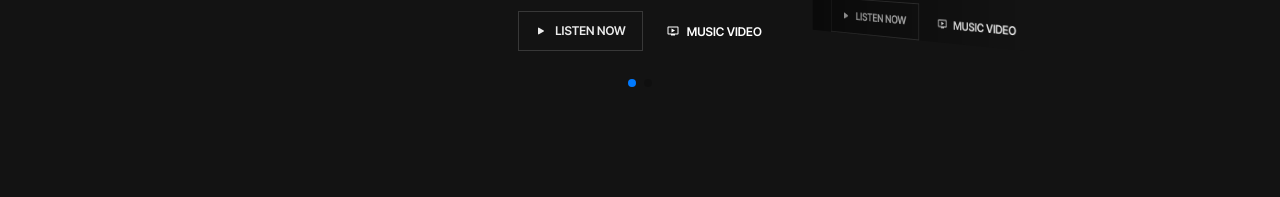
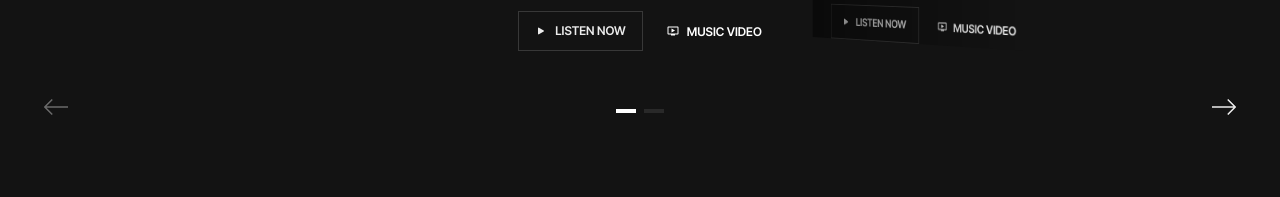
Before and after one commit to hrishikeshpaul/sinha, a React (Create React App) app: page / in a window 1280 px wide. Shown: the part 1315-1512 px from the top of the page. Built offline with nearby package versions, Linux system fonts and the light colour scheme.

Commit message:
added buttons

```diff
--- a/src/sections/about-me/AboutMe.tsx
+++ b/src/sections/about-me/AboutMe.tsx
@@ -13,8 +13,6 @@ import Masonry, { ResponsiveMasonry } from "react-responsive-masonry";
 import { Section } from "sections/Section";
 import { SectionIds } from "util/constants/Sections";
 import { useData } from "services/Data";
-import { ArrowRightIcon } from "@chakra-ui/icons";
-import { RightIcon } from "util/icons/Icon";
 
 export const AboutMe: FC = () => {
     const { data } = useData();
--- a/src/sections/releases/Releases.scss
+++ b/src/sections/releases/Releases.scss
@@ -3,6 +3,49 @@
         width: 100%;
         padding-top: 50px;
         padding-bottom: 50px;
+
+        .swiper-pagination-bullet {
+            width: 20px;
+            height: 4px;
+            border-radius: 0;
+            position: relative;
+            overflow: hidden;
+            transition: background 200ms;
+            background-color: gray;
+
+            &::before {
+                content: "";
+                display: block;
+                position: absolute;
+                top: 0;
+                right: 0;
+                bottom: 0;
+                left: 0;
+            }
+        }
+
+        .swiper-pagination-bullet-active {
+            background: gray;
+
+            &::before {
+                background-color: white;
+                animation: slide-progress 2s cubic-bezier(0.3, 0, 0.3, 1)
+                    forwards;
+
+                .swiper-paused & {
+                    // opacity: 0;
+                    animation-play-state: paused;
+                }
+            }
+        }
+
+        .swiper-pagination {
+            position: relative;
+            left: 0;
+            right: 0;
+            bottom: 0;
+            top: 0;
+        }
     }
 
     .swiper-slide {
--- a/src/sections/releases/Releases.tsx
+++ b/src/sections/releases/Releases.tsx
@@ -1,16 +1,16 @@
 import { FC } from "react";
 
-import { Button } from "@chakra-ui/button";
+import { Button, IconButton } from "@chakra-ui/button";
 import { Image } from "@chakra-ui/image";
 import { Box, Text, Flex } from "@chakra-ui/layout";
-import { EffectCoverflow, Pagination } from "swiper";
+import { EffectCoverflow, Pagination, Navigation } from "swiper";
 import { Swiper, SwiperSlide } from "swiper/react";
 
 import { Section } from "sections/Section";
 import { useData } from "services/Data";
 import { ListenNowMenu } from "common/listen-now-menu/ListenNowMenu";
 import { SectionIds } from "util/constants/Sections";
-import { VideoIcon } from "util/icons/Icon";
+import { LeftIcon, RightIcon, VideoIcon } from "util/icons/Icon";
 
 import "swiper/css";
 import "swiper/css/effect-coverflow";
@@ -35,8 +35,15 @@ export const SectionReleases: FC = () => {
                     modifier: 1,
                     slideShadows: true,
                 }}
-                pagination={true}
-                modules={[EffectCoverflow, Pagination]}
+                pagination={{
+                    el: ".swiper-pagination",
+                    clickable: true,
+                }}
+                navigation={{
+                    nextEl: ".next",
+                    prevEl: ".prev",
+                }}
+                modules={[EffectCoverflow, Pagination, Navigation]}
                 className="music-swiper"
             >
                 {data.releases.map((release, idx) => (
@@ -83,22 +90,34 @@ export const SectionReleases: FC = () => {
                                     Music Video
                                 </Button>
                             </Flex>
-
-                            {/* <Flex bg="gray.800" width="100%" p="4">
-                                <Box>
-                                    <Text className="title">
-                                        {release.title}
-                                    </Text>
-                                    <Text className="artists" fontSize="sm">
-                                        {release.artists
-                                            .map((artist) => artist.name)
-                                            .join(",")}
-                                    </Text>
-                                </Box>
-                            </Flex> */}
                         </Flex>
                     </SwiperSlide>
                 ))}
+
+                <Flex
+                    justifyContent="space-between"
+                    w="100%"
+                    alignItems="center"
+                    padding={{ base: 0, md: 4 }}
+                    marginTop="4"
+                >
+                    <IconButton
+                        variant="ghost"
+                        aria-label="down button"
+                        size="lg"
+                        icon={<LeftIcon />}
+                        className="prev"
+                    />
+                    <div className="swiper-pagination"></div>
+
+                    <IconButton
+                        variant="ghost"
+                        aria-label="down button"
+                        size="lg"
+                        icon={<RightIcon />}
+                        className="next"
+                    />
+                </Flex>
             </Swiper>
         </Section>
     );
```
